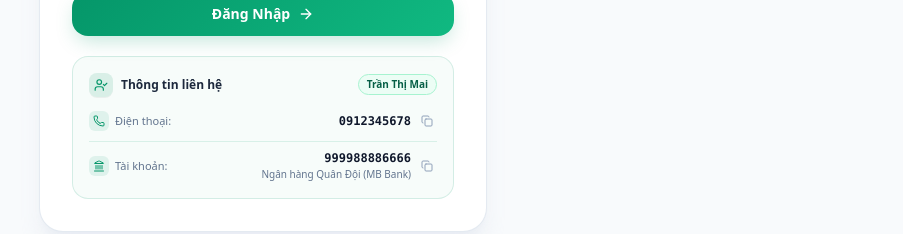
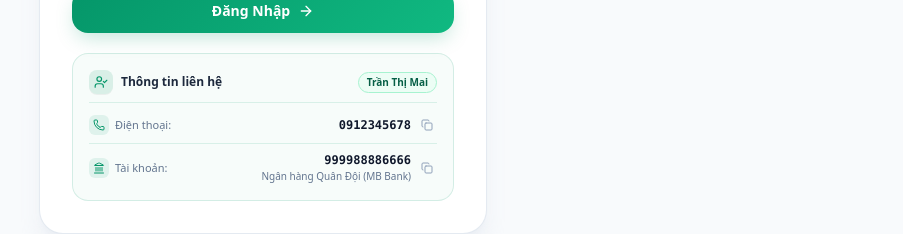
Before and after one commit to anhutc/aeck, a React (Vite) app: page / in a window 1280 px wide. Shown: the part 404-638 px from the top of the page, without its empty margins (377-1280 px from the left). Built offline with nearby package versions, Linux system fonts and the light colour scheme; no server answers; the database is empty.

Commit message:
style: update login screen layout and spacing
Refine the group owner info section by adding a bottom border and adjusting internal vertical spacing for a cleaner visual hierarchy.

```diff
--- a/src/components/LoginScreen.tsx
+++ b/src/components/LoginScreen.tsx
@@ -205,7 +205,10 @@ export const LoginScreen: React.FC<LoginScreenProps> = ({
           }}
           className="p-3.5 sm:p-4 rounded-2xl border space-y-2.5"
         >
-          <div className="flex items-center justify-between pb-1">
+          <div
+            style={{ borderColor: `${activePreset.primary}20` }}
+            className="flex items-center justify-between pb-2 border-b"
+          >
             <div className="flex items-center gap-2 text-xs font-bold text-slate-800 dark:text-slate-200">
               <span
                 style={{ backgroundColor: `${activePreset.primary}20`, color: activePreset.primary }}
@@ -227,7 +230,7 @@ export const LoginScreen: React.FC<LoginScreenProps> = ({
             </span>
           </div>
 
-          <div className="space-y-2.5 text-xs">
+          <div className="space-y-2 text-xs pt-0.5">
 
             {/* Phone Number */}
             {ownerPhone && (
```
